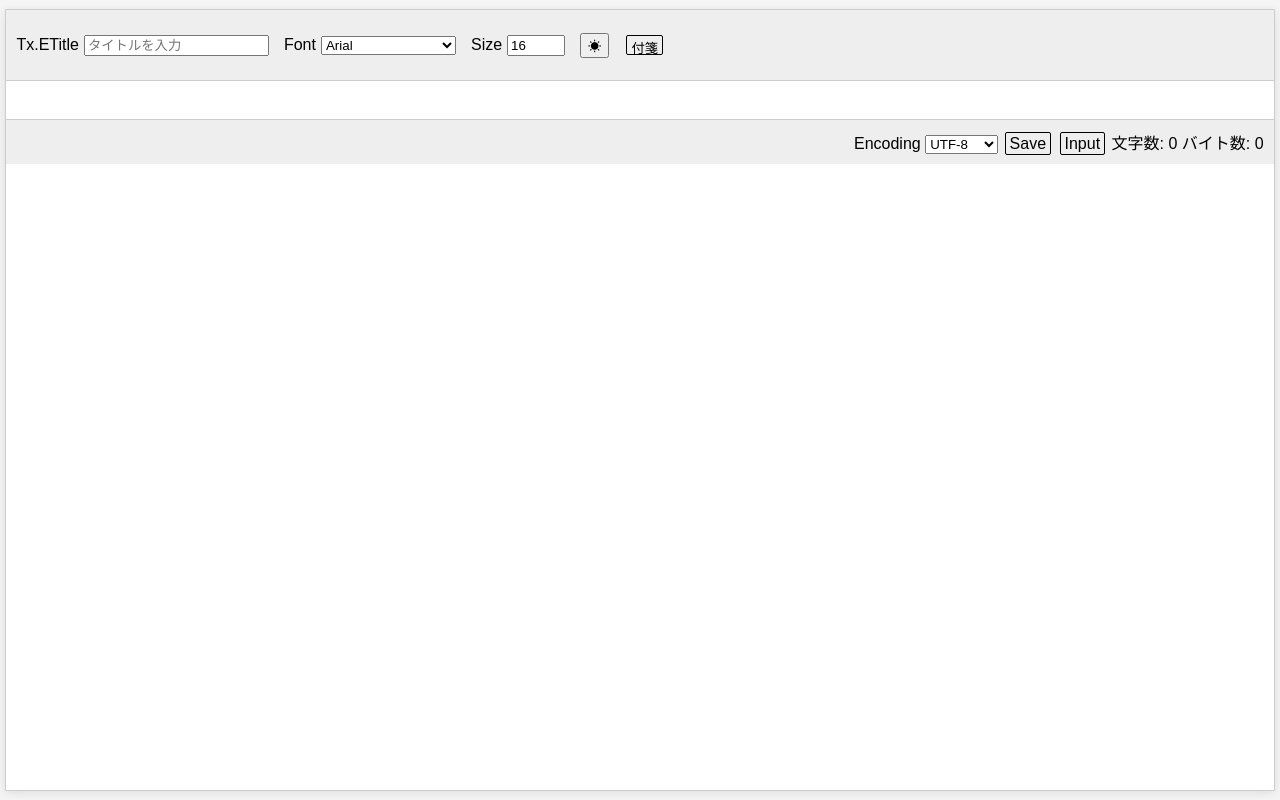
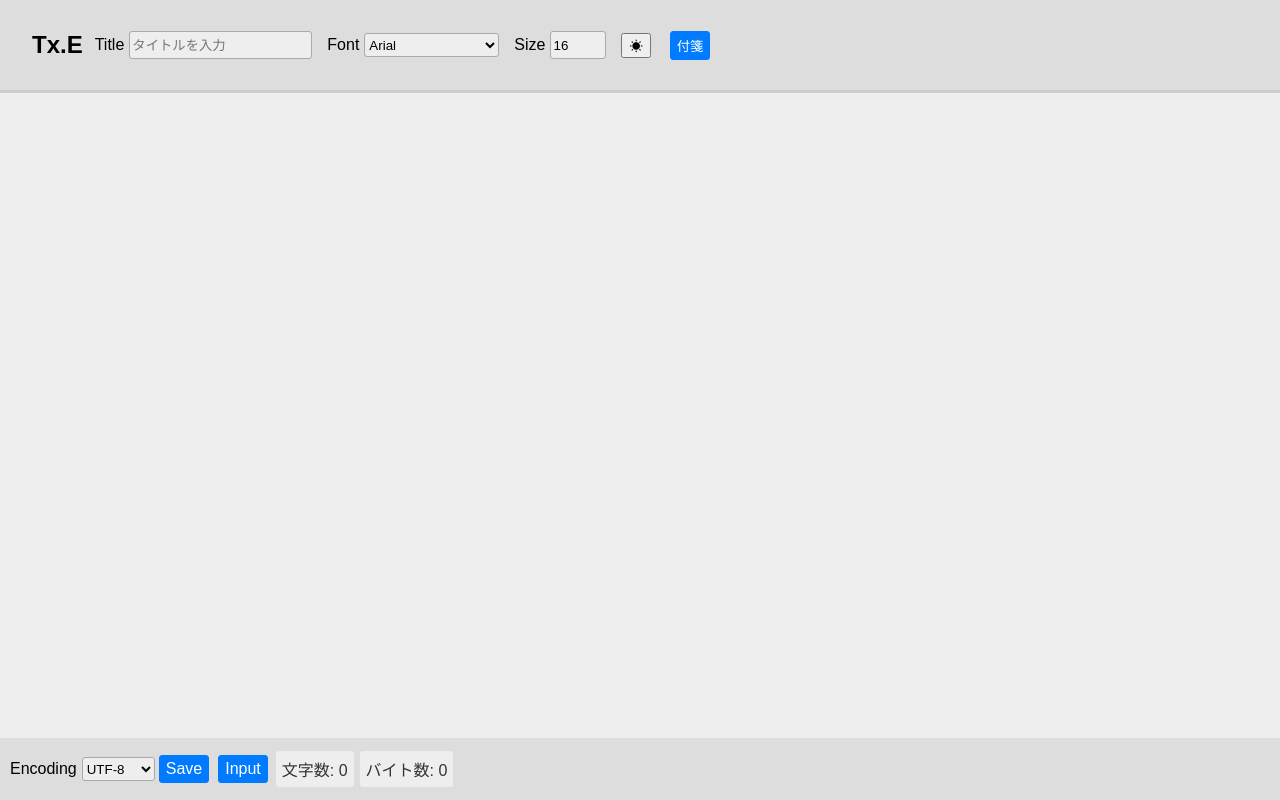
Before and after one commit to Nikonosfive/Tx-Editor, a plain HTML site: page index.html in a window 1280 px wide. Drawn offline with Linux system fonts and the light colour scheme.

Commit message:
Update styles.css

```diff
--- a/styles.css
+++ b/styles.css
@@ -5,70 +5,146 @@ body {
   display: flex;
   justify-content: center;
   align-items: center;
-    height: 100vh;
-    background-color: #f5f5f5;
+  background-color: #eeeeee;
 }
 
-.social_button{
+input {
+  border-radius: 3px;
+  border: 1px solid #aaaaaa;
+  height: 24px;
+  background-color: #eeeeee;
+}
+
+select {
+  border-radius: 3px;
+  border: 1px solid #aaaaaa;
+  background-color: #eeeeee;
+  height: 24px;
+}
+
+.moji {
+  font-size: 24px;
+  padding: 12px;
+  marign: 4px;
+  font-weight: 900;
+}
+
+.social_button {
   border: 1px solid;
-  padding: 2px;
-  padding-left: 4px;
-  padding-right: 4px;
-  height: 20px;
-  border-radius: 2px;
-  margin: 2px;
+  padding: 4px 6px;
+  border-radius: 3px;
+  border: 1px solid #007bff;
+  margin: 4px;
+  background-color: #007bff;
+  color: white;
+  transition: 0.3s;
+}
+
+.social_button:hover {
+  background-color: #0056b3;
 }
 
 #editor-container {
-    height: calc(100vh - 20px);
-    width: 99vw;
-    border: 1px solid #ccc;
-    background-color: #fff;
+  width: 100vw;
+  border: 0px solid #ccc;
+  background-color: #eeeeeeee;
   display: flex;
   flex-direction: column;
-    box-shadow: 0 2px 10px rgba(0, 0, 0, 0.1);
 }
 
 #toolbar {
   display: flex;
-    flex-wrap: wrap;
+  overflow-x: scroll;
+  overflow-y: hidden;
   align-items: center;
-    padding: 10px;
-    background-color: #eee;
-    border-bottom: 1px solid #ccc;
+  padding: 20px;
+  height: 50px;
+  background-color: #dddddd;
+  border-bottom: 3px solid #ccc;
 }
 
 #toolbar label {
   margin-right: 5px;
 }
 
-#toolbar select, #toolbar input, #toolbar button {
+#status-bar label {
+  margin-right: 5px;
+}
+
+#toolbar select,
+#toolbar input,
+#toolbar button {
   margin-right: 15px;
 }
 
-#font-size{
+#font-size {
   width: 50px;
+}
+
+#editor-wrapper {
+  display: flex;
+  flex-grow: 1;
+  overflow: hidden;
 }
 
 #editor {
   flex-grow: 1;
   padding: 10px;
   border: none;
-    font-size: 16px;
+  font-size: 16px; /* Default font size */
+  line-height: 1.5; /* Default line height */
   resize: none;
+  overflow: auto;
   width: 100%;
   box-sizing: border-box;
+  height: calc(100vh - 160px);
+  position: relative;
 }
 
 #editor:focus {
   outline: none;
 }
 
+.sticky-note {
+  position: absolute;
+  background-color: #dddddd;
+  padding: 5px;
+  border: 1px solid #ccc;
+  border-radius: 3px;
+  cursor: pointer;
+  min-width: 100px;
+  min-height: 50px;
+  z-index: 10;
+}
+
+.sticky-note .delete-note {
+  position: absolute;
+  top: 2px;
+  right: 2px;
+  cursor: pointer;
+  font-size: 12px;
+  color: red;
+}
+
 #status-bar {
+  align-items: center;
   padding: 10px;
-    background-color: #eee;
-    border-top: 1px solid #ccc;
-    text-align: right;
+  background-color: #dddddd;
+  border-top: 0px solid #ccc;
+  position: fixed;
+  bottom: 0px;
+  width: calc(100vw - 20px);
+  overflow: scroll;
+  display: flex;
+}
+
+.span {
+  white-space: nowrap;
+  padding: 6px;
+  background-color: #eeeeee;
+  margin: 3px;
+  border-radius: 3px;
+  color: #333333;
 }
 
 .dark-mode {
@@ -76,11 +152,13 @@ body {
   color: #fff;
 }
 
-.dark-mode #toolbar, .dark-mode #status-bar {
+.dark-mode #toolbar,
+.dark-mode #status-bar {
   background-color: #555;
   color: #fff;
 }
 
+.dark-mode #bodying,
 .dark-mode #editor {
   background-color: #444;
   color: #fff;
```
Lines whose indentation alone changed are shown as unchanged.
